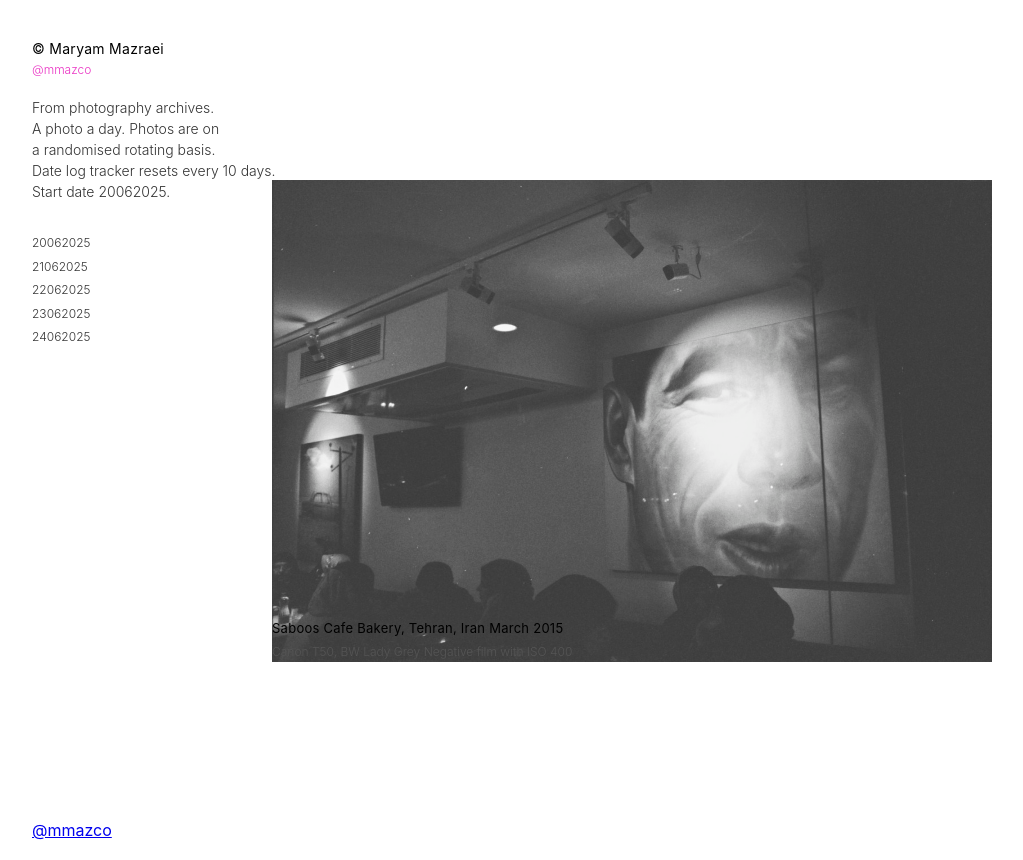
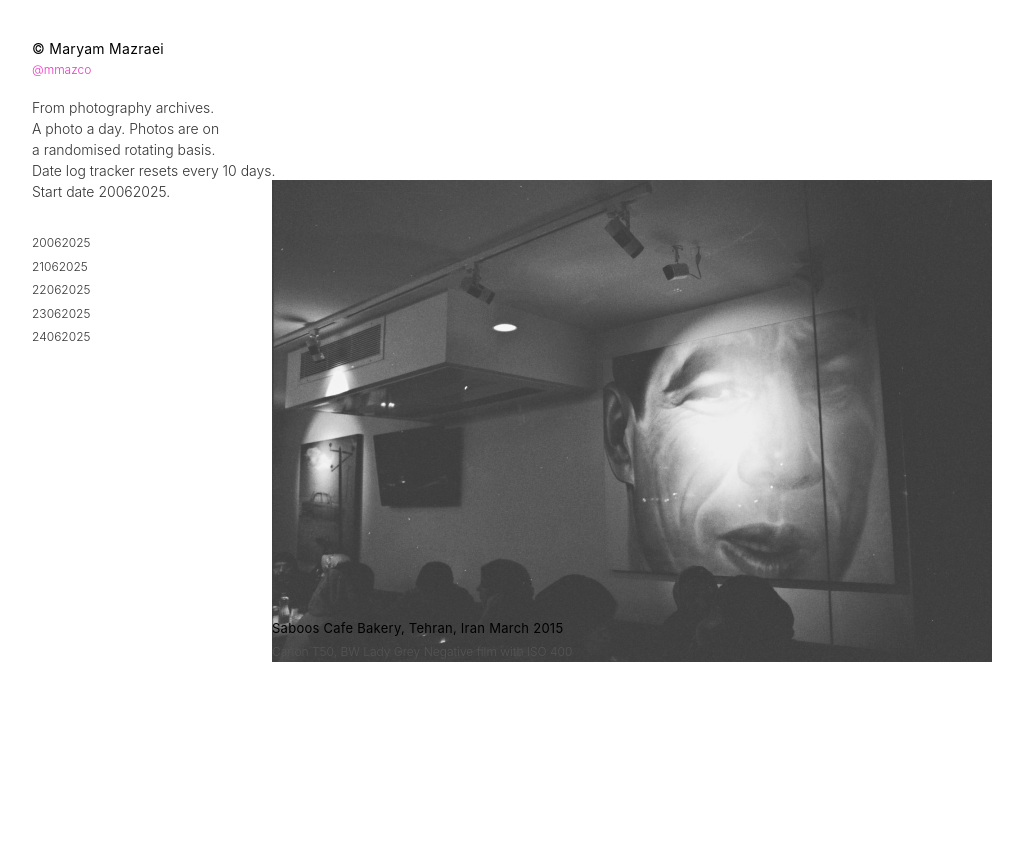
Before and after one commit to mmazco/website, a Next.js app: page / in a window 1280 px wide. Shown: the whole page, without its empty margins (8-1031 px from the left). Built offline with nearby package versions, Linux system fonts and the light colour scheme.

Commit message:
Remove duplicate @mmazco link at bottom of page
- Clean up layout by removing mistaken bottom social link
- Keep only the @mmazco link in header where it belongs
- Remove accidentally re-added debug section

```diff
--- a/app/page.tsx
+++ b/app/page.tsx
@@ -71,12 +71,6 @@ export default function Home() {
           </>
         )}
       </main>
-
-      <div className="social-media">
-        <a href="https://x.com/mmazco" target="_blank" rel="noopener noreferrer">
-          @mmazco
-        </a>
-      </div>
     </div>
   );
 }
```
